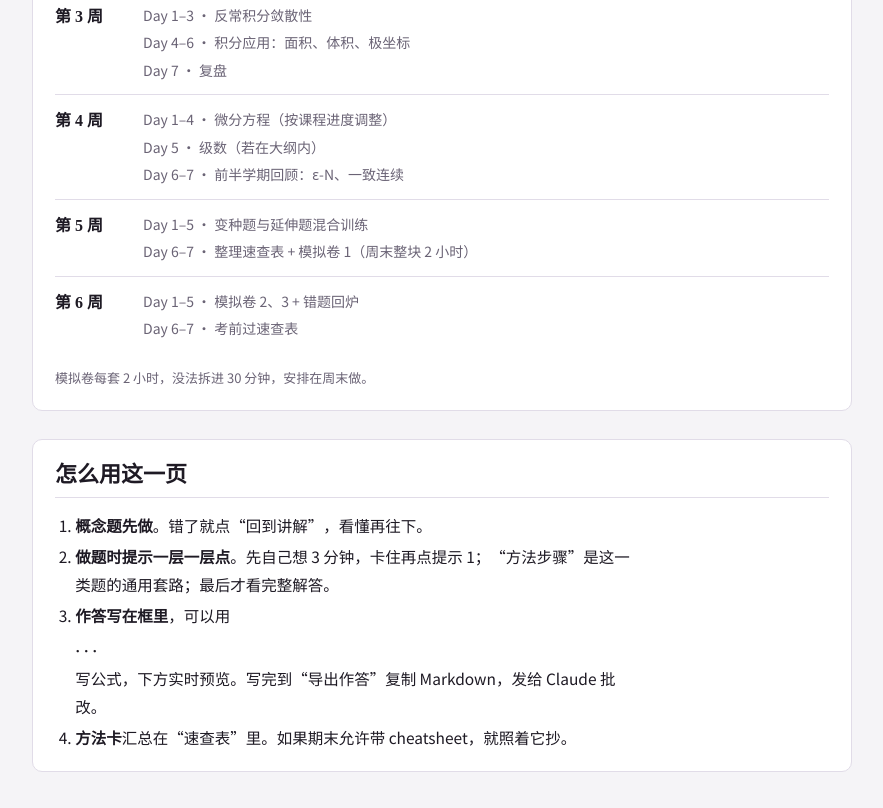
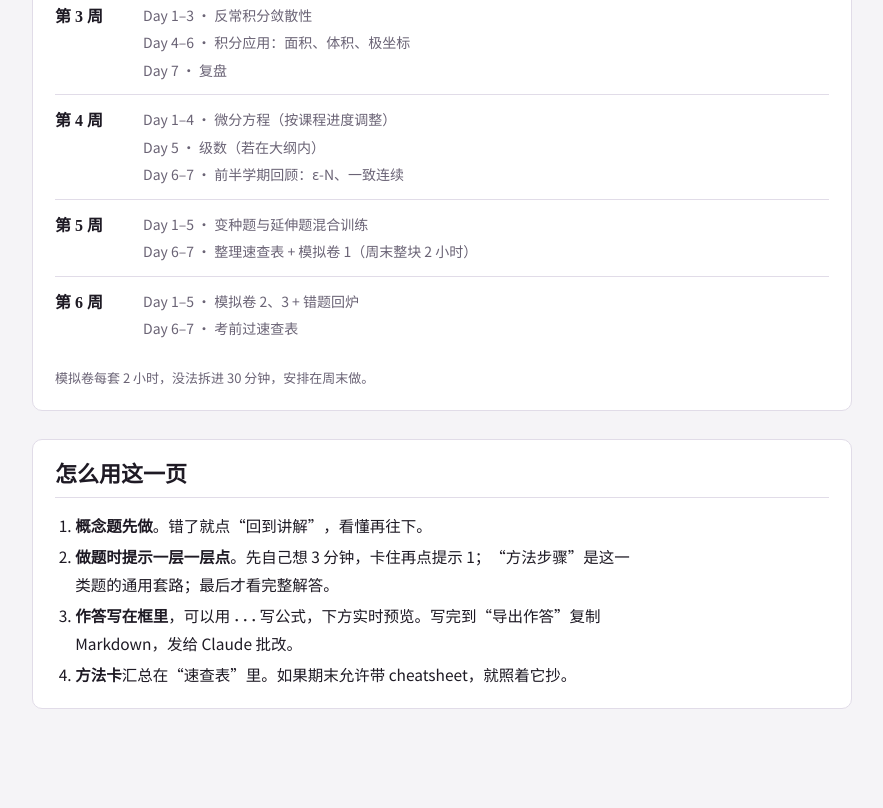
Before and after one commit to animeinc/maths, a plain HTML site: page index.html in a window 1280 px wide. Shown: the part 1847-2655 px from the top of the page, without its empty margins (316-1199 px from the left). Drawn offline with nearby package versions, Linux system fonts and the light colour scheme.

Commit message:
修正宽公式判定：与外层块级元素比较
Co-Authored-By: Claude Opus 5.5 <noreply@anthropic.com>

```diff
--- a/index.html
+++ b/index.html
@@ -760,8 +760,9 @@ const esc = s => String(s).replace(/[&<>"]/g, c => ({ "&": "&amp;", "<": "&lt;",
 function fixWide(root) {
   root.querySelectorAll("mjx-container:not([display])").forEach(c => {
     c.classList.remove("wide-math");
-    const host = c.parentElement;
-    if (host && c.getBoundingClientRect().width > host.clientWidth + 1) c.classList.add("wide-math");
+    let host = c.parentElement;
+    while (host && host !== root && getComputedStyle(host).display.startsWith("inline") && !/^(BUTTON)$/.test(host.tagName)) host = host.parentElement;
+    if (host && host.clientWidth > 0 && c.getBoundingClientRect().width > host.clientWidth + 1) c.classList.add("wide-math");
   });
 }
 document.addEventListener("toggle", e => { if (e.target.open) fixWide(e.target); }, true);
```
